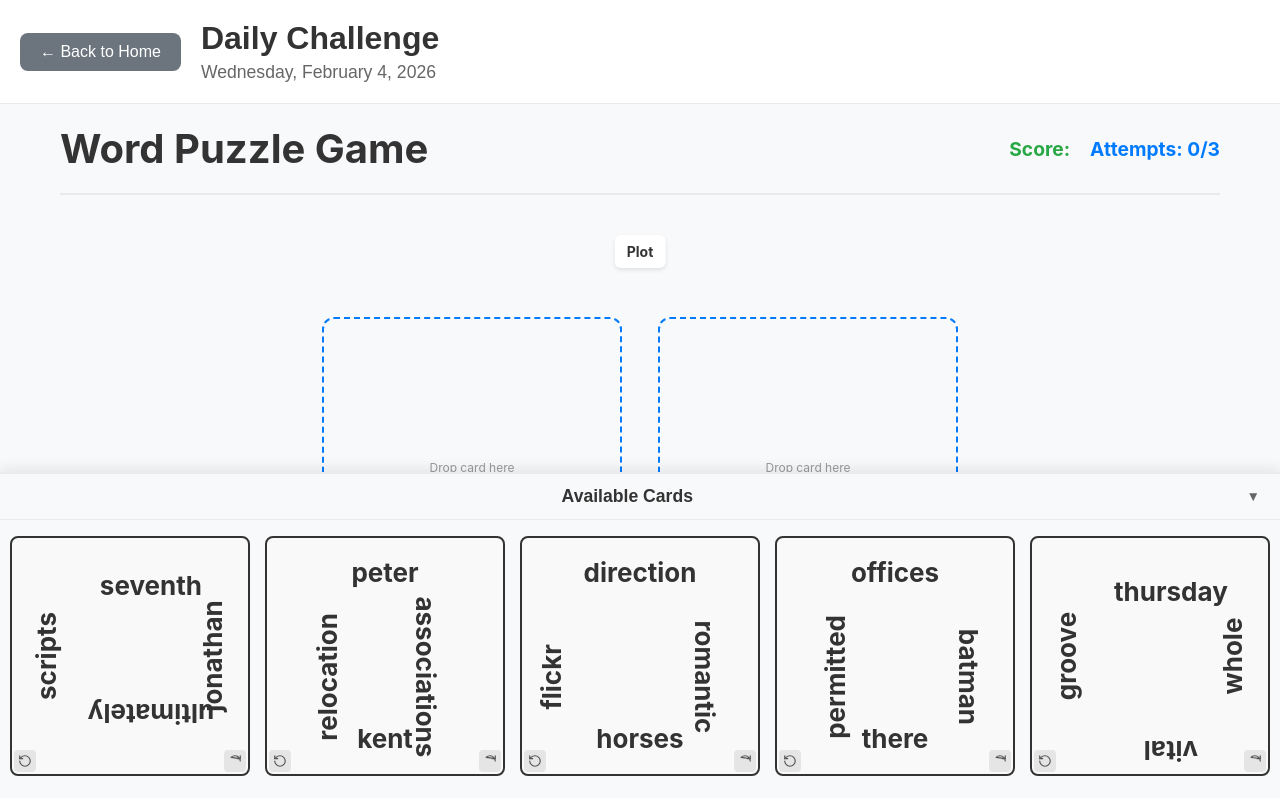
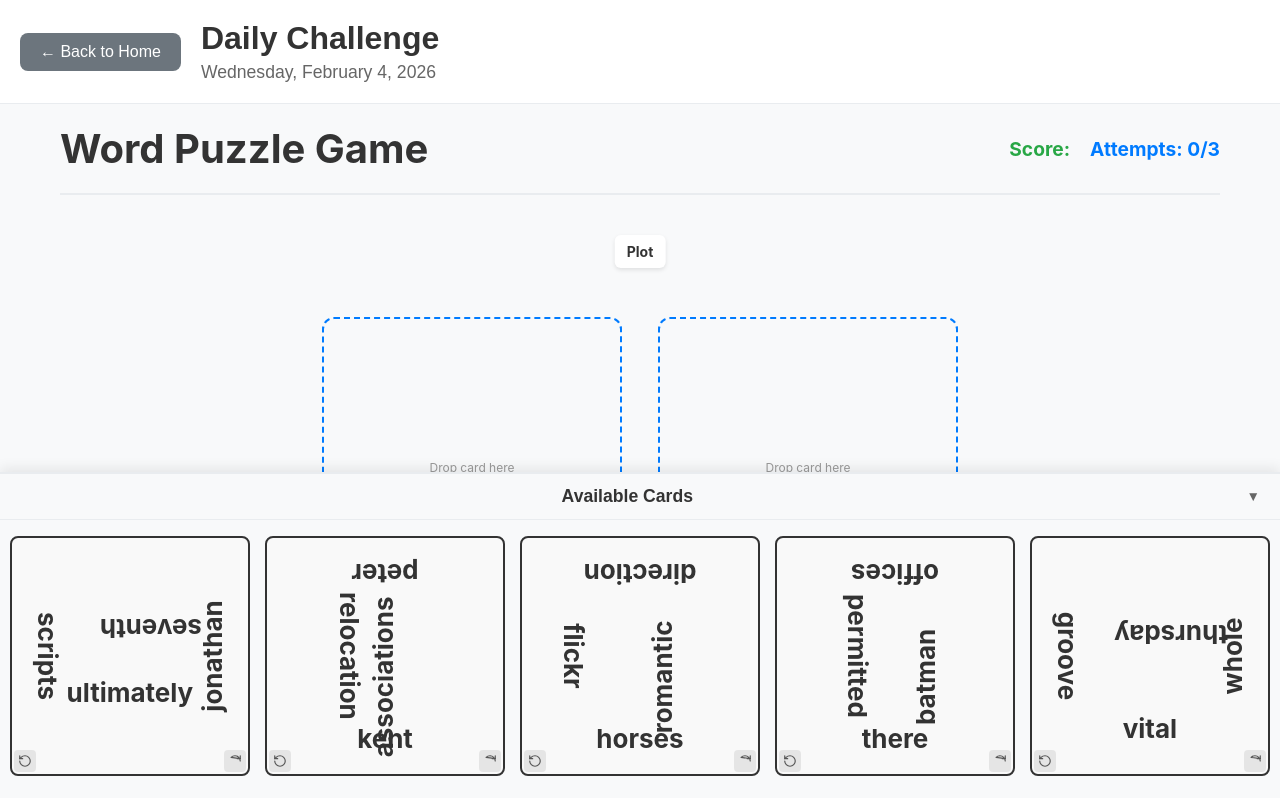
Before and after one commit to joelatwo/solo-clover, a Next.js app: page /puzzle/2-4-2026 in a window 1280 px wide. Shown: the top 798 px of the page. Built offline with nearby package versions, Linux system fonts and the light colour scheme.

Commit message:
Fix cards. and ensure we have the correct logic

```diff
--- a/src/components/Card.module.css
+++ b/src/components/Card.module.css
@@ -63,13 +63,13 @@
 .wordTop {
   top: 6%;
   left: 50%;
-  transform: translateX(-50%);
+  transform: translateX(-50%) rotate(180deg);
 }
 
 .wordRight {
   right: 6%;
   top: 50%;
-  transform: rotate(90deg) translateY(-50%);
+  transform: rotate(270deg) translateY(-50%);
 }
 
 .wordBottom {
@@ -80,8 +80,8 @@
 
 .wordLeft {
   left: 6%;
-  top: 50%;
-  transform: rotate(-90deg) translateY(-50%);
+  /* top: 50%; */
+  transform: rotate(90deg);
 }
 
 .rotateBtnLeft,
--- a/src/hooks/useGameLogic.ts
+++ b/src/hooks/useGameLogic.ts
@@ -134,10 +134,10 @@ export function useGameLogic(initialPuzzle: PuzzleType | null) {
   };
 
   const validateBottomRight = (solutions: PuzzleSlots, card: Card) => {
-    const { bottom, left } = getCardByRotation(card);
+    const { bottom, right } = getCardByRotation(card);
 
     return (
-      solutions.left.words[1] === left && solutions.bottom.words[1] === bottom
+      solutions.right.words[1] === right && solutions.bottom.words[0] === bottom
     );
   };
 
@@ -171,8 +171,8 @@ export function useGameLogic(initialPuzzle: PuzzleType | null) {
     return {
       topLeft: validateTopLeft(solutions, placedCards.topLeft),
       topRight: validateTopRight(solutions, placedCards.topRight),
-      bottomRight: validateBottomLeft(solutions, placedCards.bottomLeft),
-      bottomLeft: validateBottomRight(solutions, placedCards.bottomRight),
+      bottomLeft: validateBottomLeft(solutions, placedCards.bottomLeft),
+      bottomRight: validateBottomRight(solutions, placedCards.bottomRight),
     };
   };
 
```
